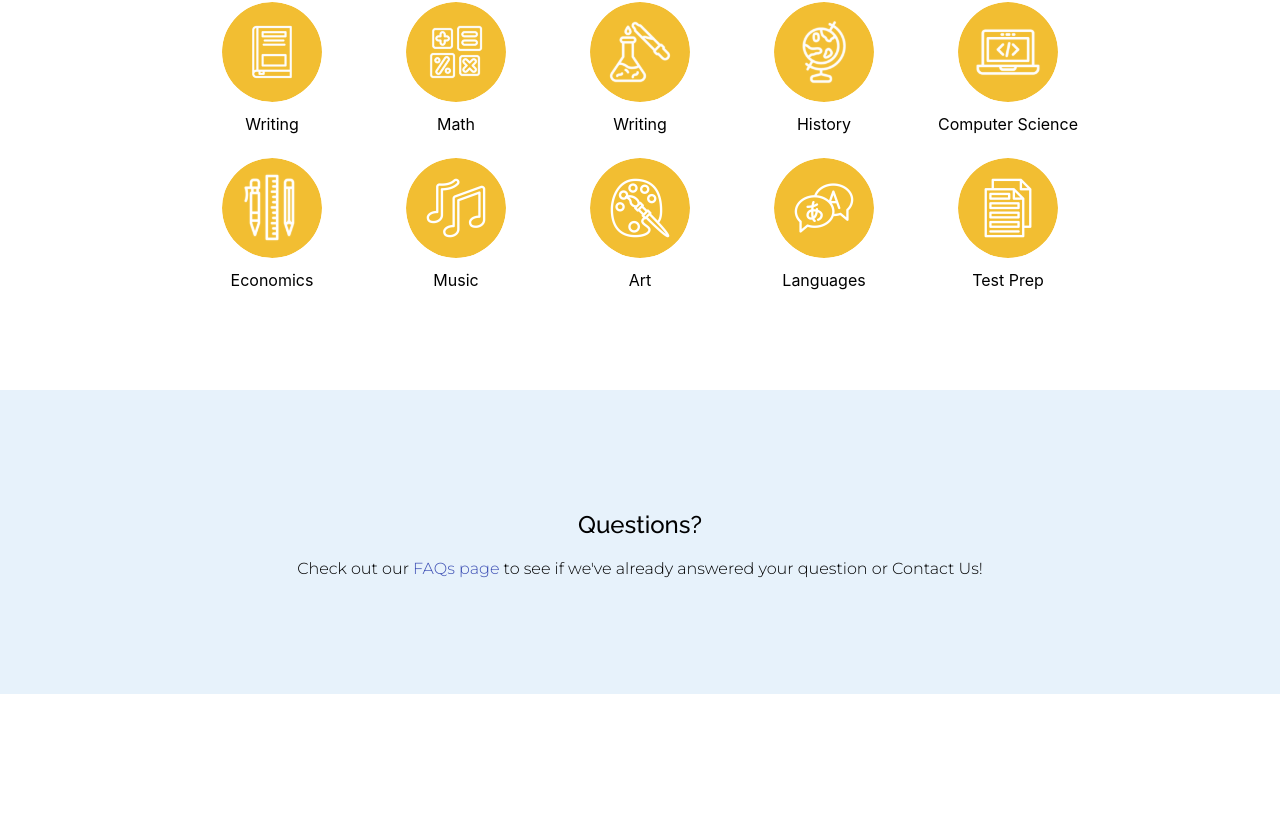
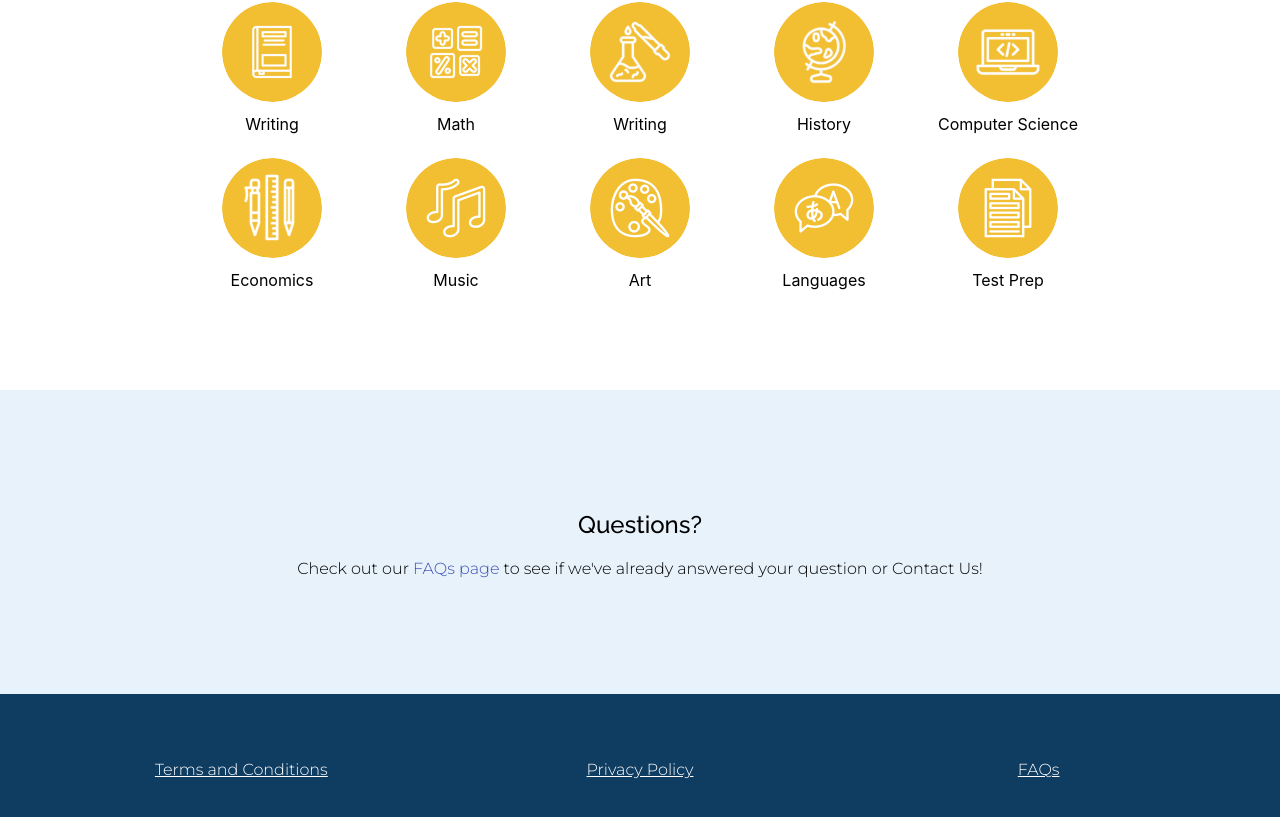
Before and after one commit to CovEducation/Website, a React (Create React App) app in the folder packages/client/: page / in a window 1280 px wide. Shown: the part 2092-2909 px from the top of the page. Before the commit the page ends 2786 px from the top, so only its background shows below. Built offline with nearby package versions, Linux system fonts and the light colour scheme; no server answers; what react-instantsearch-dom would draw is missing.

Commit message:
add in footer, change FAQ

```diff
--- a/packages/client/src/App.js
+++ b/packages/client/src/App.js
@@ -15,6 +15,7 @@ import SignInPage from './pages/SignIn';
 import RequestsPage from './pages/Requests';
 import PasswordReset from './pages/PasswordReset';
 import ResourcesPage from './pages/Resources';
+import Footer from './components/Footer';
 
 import { AuthProvider } from './providers/AuthProvider';
 import SpeakerSeriesPage from './pages/SpeakerSeries';
@@ -63,6 +64,7 @@ function App() {
                 <PasswordReset />
               </Route>
             </Switch>
+            <Footer />
           </Router>
         </AuthProvider>
     </Suspense>
--- /dev/null
+++ b/packages/client/src/components/Footer/index.js
@@ -0,0 +1,41 @@
+import React, { useState, useEffect } from "react";
+import Section from '../../components/Section';
+import { Link } from "react-router-dom";
+import styled from "styled-components";
+import Grid from '@material-ui/core/Grid';
+import { FONTS, COLORS } from "../../constants";
+
+const Wrapper = styled.div`
+  p{
+    font-family: ${FONTS.font2};
+    font-weight: 300;
+    color: ${COLORS.white};
+    text-align: center;
+  }
+  h2 {
+    font-family: ${FONTS.font1};
+    font-weight: 500;
+    color: ${COLORS.white};
+  }
+  a {
+    color: ${COLORS.white}
+  }
+`;
+
+const Footer = () => {
+  return (
+    <Wrapper>
+        <Section backgroundColor='darkblue' p="50px">
+          <p>
+          <Grid container direction="row" justify="center" spacing={2}>
+          <Grid item sm={4} xs={10}> <Link to="/terms">Terms and Conditions</Link></Grid>
+          <Grid item sm={4} xs={10}> <Link to="/privacy">Privacy Policy</Link></Grid>
+          <Grid item sm={4} xs={10}> <Link to="/faqs">FAQs</Link></Grid>
+          </Grid>
+          </p>
+        </Section>
+    </Wrapper>
+  )
+}
+
+export default Footer;
--- a/packages/client/src/constants.js
+++ b/packages/client/src/constants.js
@@ -194,11 +194,7 @@ export const FAQS = [
     question: "Is there any way for educators to get involved?",
     answer: (
       <div>
-        One of CovEd’s goals is to ensure that all students have access to
-        various resources to help stimulate educational growth during this time.
-        On our website’s home page, we have a form where resources can be
-        submitted. We are hoping to find the best resources for students and
-        hope you can help us!
+        We'd love to hear from you! We are always looking for advisors for our organizational team. Please contact us at coveducation@gmail.com if interested!
       </div>
     ),
   },
```
